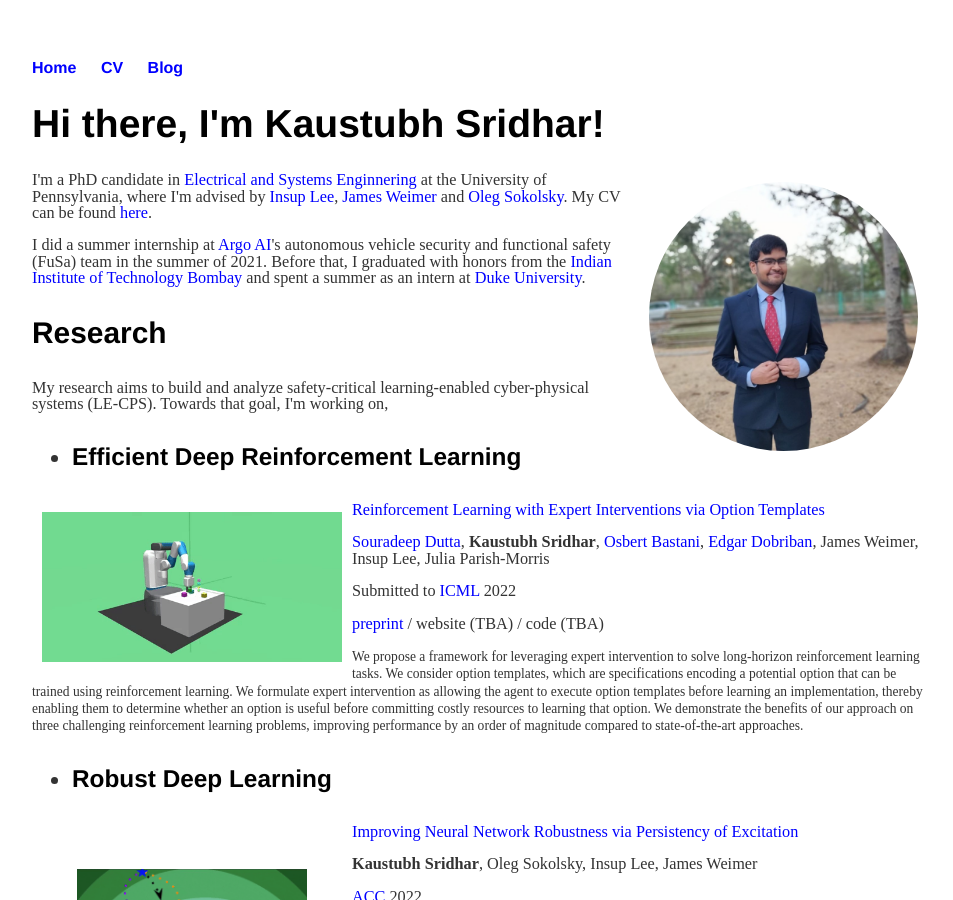
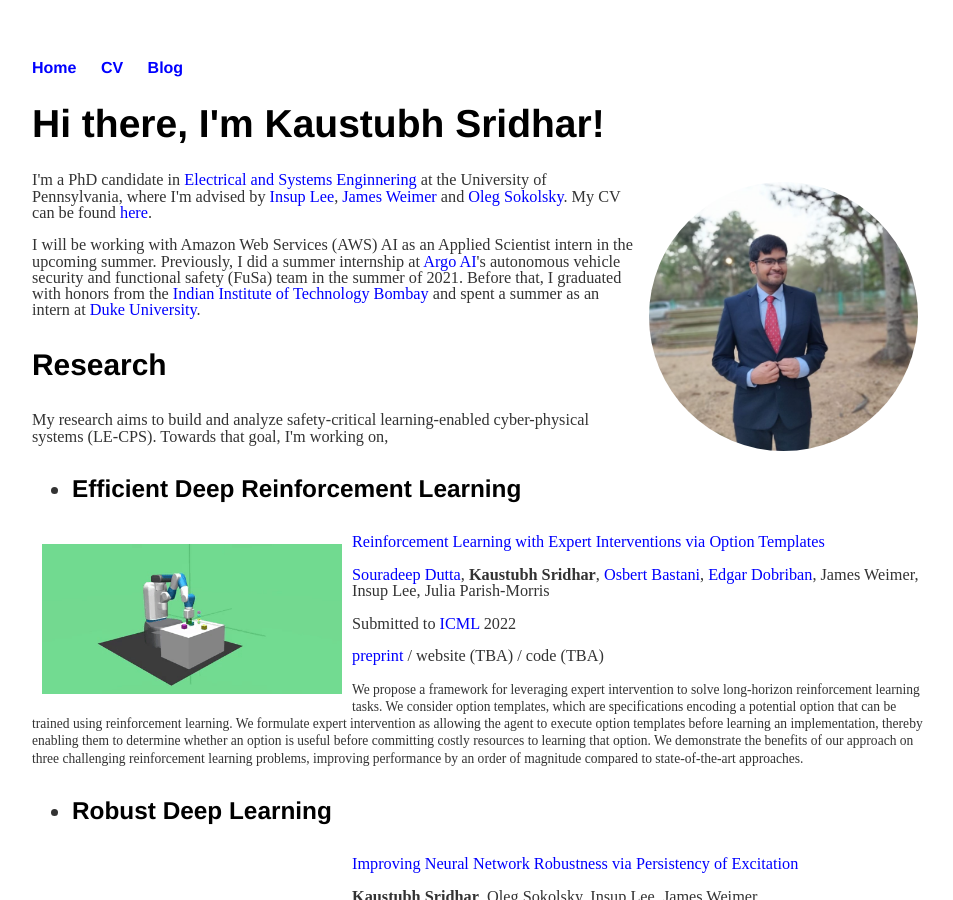
Before and after one commit to kaustubhsridhar/kaustubhsridhar_old.github.io, a Jekyll site: the page built from index.html, in a window 1280 px wide and 900 px high. Shown: the whole window, without its empty margins (160-1113 px from the left). Built offline with Jekyll 4.4.1, drawn with Linux system fonts in a browser that asks for light colours.

Commit message:
Update index.html

```diff
--- a/index.html
+++ b/index.html
@@ -13,7 +13,7 @@
 	<p>I'm a PhD candidate in <a href="https://www.ese.upenn.edu/">Electrical and Systems Enginnering</a> at the University of Pennsylvania, where I'm advised by <a href="https://www.cis.upenn.edu/~lee/home/index.shtml">Insup Lee</a>, <a href="https://www.seas.upenn.edu/~weimerj/research.html">James Weimer</a> and <a href="https://www.seas.upenn.edu/directory/profile.php?ID=91">Oleg Sokolsky</a>.
 	My CV can be found <a href="https://kaustubhsridhar.github.io/cv.pdf">here</a>.</p>
 
-	<p><!--I will be working with Amazon Web Services (AWS) AI as an Applied Scientist intern in the upcoming summer. Previously, -->I did a summer internship at <a href="https://www.argo.ai/">Argo AI</a>'s autonomous vehicle security and functional safety (FuSa) team in the summer of 2021. Before that, I graduated with honors from the <a href="https://www.iitb.ac.in/">Indian Institute of Technology Bombay</a> and spent a summer as an intern at <a href="https://ece.duke.edu/">Duke University</a>.</p>
+	<p>I will be working with Amazon Web Services (AWS) AI as an Applied Scientist intern in the upcoming summer. Previously, I did a summer internship at <a href="https://www.argo.ai/">Argo AI</a>'s autonomous vehicle security and functional safety (FuSa) team in the summer of 2021. Before that, I graduated with honors from the <a href="https://www.iitb.ac.in/">Indian Institute of Technology Bombay</a> and spent a summer as an intern at <a href="https://ece.duke.edu/">Duke University</a>.</p>
 
 	<h3>Research</h3>
 	<p>My research aims to build and analyze safety-critical learning-enabled cyber-physical systems (LE-CPS). Towards that goal, I'm working on, </p>
```
